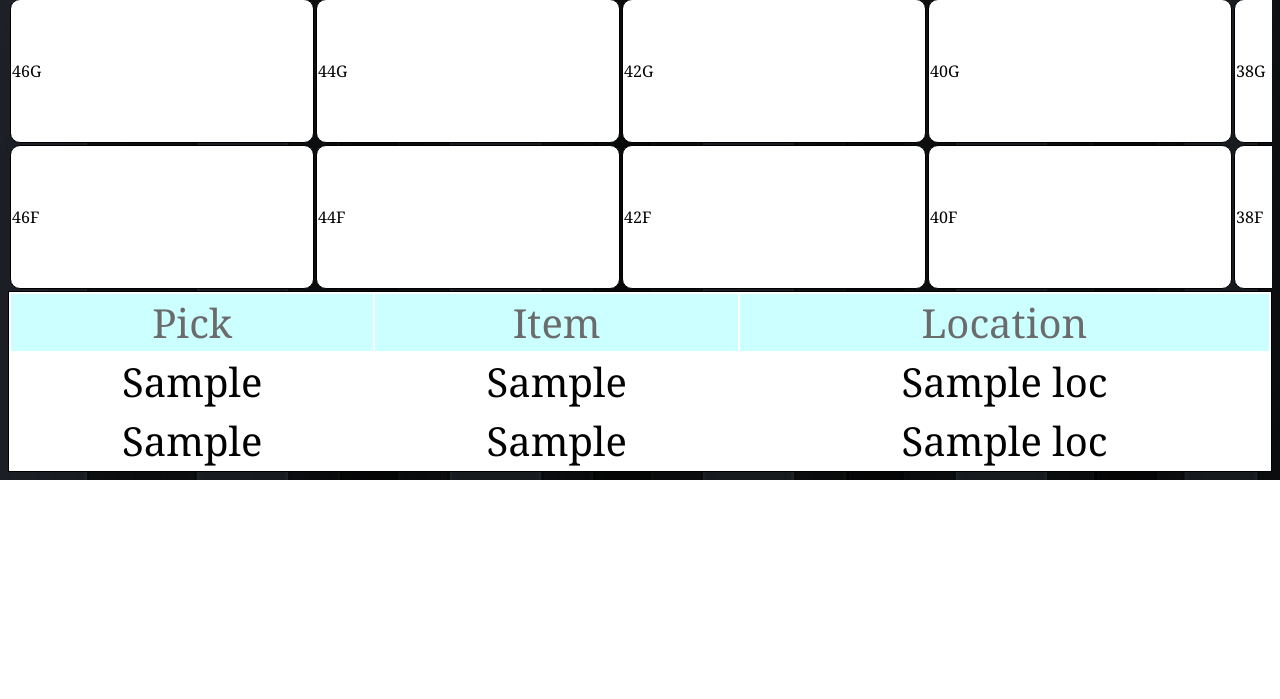
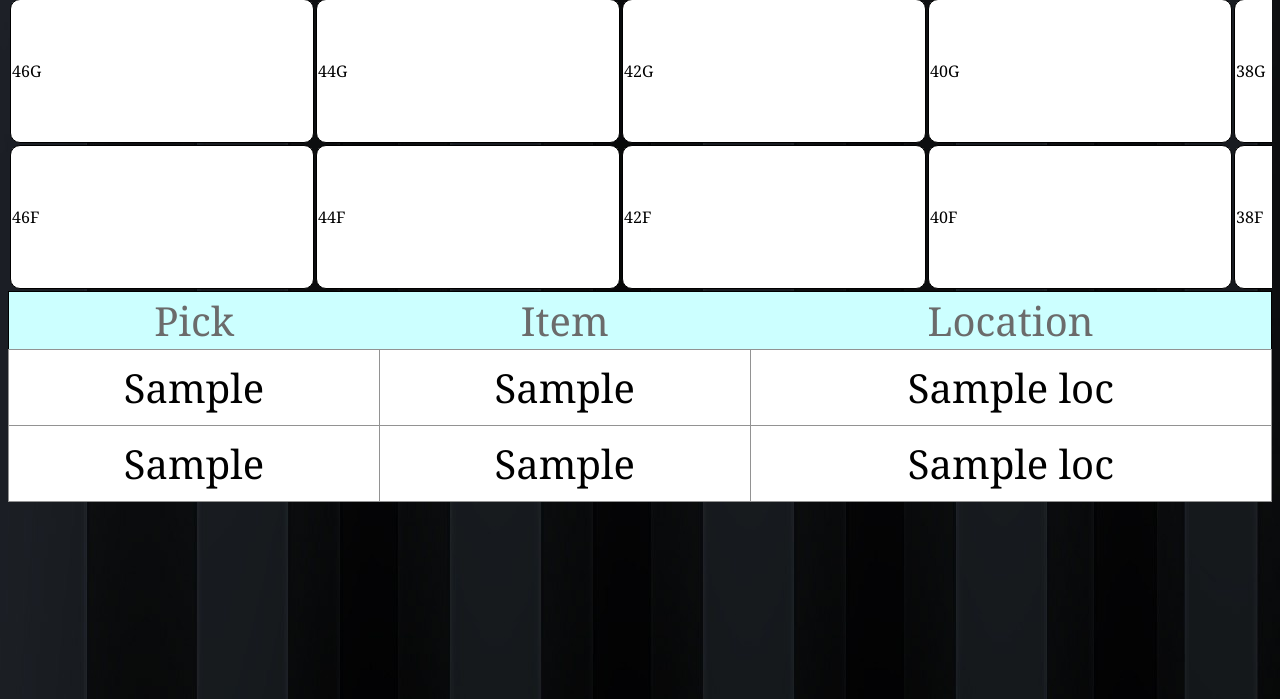
Before and after one commit to RinaldsKudelko/vinteger, a Django app: template home/templates/home/home.html in a window 1280 px wide. Shown: the part 674-1373 px from the top of the page. Before the commit the page ends 1154 px from the top, so only its background shows below. Run offline with Django 3.2, Linux system fonts and the light colour scheme; the template is opened without the code that fills it: most values are stand-ins (such as "Sample title", 1, 10 or a date in 2020); some libraries are stand-ins or nearby versions.

Commit message:
Almost full featured

```diff
--- a/home/static/home/style.css
+++ b/home/static/home/style.css
@@ -65,10 +65,23 @@
 
 }
 
+#bot-tab{
 
+    overflow-y: scroll;
 
-
-
+    height:50vh;
+}
+#pickt{
+    border-collapse: collapse;
+}
+#pickt, .t12{
+    padding:10px;
+    border:1px solid rgb(146, 146, 146);
+}
+#pickt, .t22{
+    padding:10px;
+    border:1px solid rgb(146, 146, 146);
+}
 
 
 #mod-cell{
--- a/home/templates/home/home.html
+++ b/home/templates/home/home.html
@@ -121,7 +121,7 @@
                         </tr>
                         <tr>
 
-                            <td><input class = "inp1" type = "text" id = "picloc1" placeholder="Pick 1"></input></td>
+                            <td><input class = "inp1" type = "text" id = "picloc1" placeholder="Pick 1" onkeyup="this.value = this.value.toUpperCase();"></input></td>
                         </tr>
                         <tr>
 
@@ -129,7 +129,7 @@
                         </tr>
                         <tr>
 
-                            <td><input class = "inp1" type = "text" id = "picloc2" placeholder="Pick 2"></input></td>
+                            <td><input class = "inp1" type = "text" id = "picloc2" placeholder="Pick 2" onkeyup="this.value = this.value.toUpperCase();"></input></td>
                         </tr>
 
                         <tr style = "display:none;">
@@ -143,7 +143,7 @@
 
                 </table>
             </div>
-            <div>
+            <div id = "bot-tab">
                 <table id = "pickt" style = "color:black;border:1px solid black;background-color:white;width:100%;font-size:40px;text-align:center;">
                     <tr style = "background-color:#ccffff; color:#6b6b6b;">
                         <td>Pick</td>
@@ -153,10 +153,18 @@
                     </tr>
                     {% for i in data %}
                     <tr class = "first-pos">
-                        <td style = "display:none;">{{ i.ypos }}</td><td style = "display:none;">{{ i.xpos }}</td><td class = "t1"> {{ i.pick1 }} </td><td> {{ i.value1 }} </td><td> {{ i.loc }} </td>
+                        <td style = "display:none;">{{ i.ypos }}</td>
+                        <td style = "display:none;">{{ i.xpos }}</td>
+                        <td class = "t1 t12"> {{ i.pick1 }} </td>
+                        <td class = "t12"> {{ i.value1 }} </td>
+                        <td class = "t12"> {{ i.loc }} </td>
                     </tr>
                     <tr class = "secound-pos">
-                        <td style = "display:none;">{{ i.ypos }}</td><td style = "display:none;">{{ i.xpos }}</td><td class = "t2"> {{ i.pick2 }} </td><td> {{ i.value2 }} </td><td> {{ i.loc }} </td>
+                        <td style = "display:none;">{{ i.ypos }}</td>
+                        <td style = "display:none;">{{ i.xpos }}</td>
+                        <td class = "t2 t22"> {{ i.pick2 }} </td>
+                        <td class = "t22"> {{ i.value2 }} </td>
+                        <td class = "t22"> {{ i.loc }} </td>
                     </tr>
                     {% endfor %}
                 </table>
@@ -299,16 +307,71 @@ items.forEach(({item, x, y}) => {
     $("#overlay").mouseup( function(){
         $("#overlay").fadeOut(300);
         $("#mod-cell").fadeOut(300);
-        consloe.log("test")
+
+
     })
 
+    var num1 = 0;
+    $(".t1").on("click", function(){
+        if (num1 == 0){
 
-    $(".t1").on("click", function(){
+
+        $(this).css("background-color", "#e6ffe6")
+        var sib1 = $(this).next().css("background-color", "#e6ffe6")
+        var sib2 = $(this).next().next().css("background-color", "#e6ffe6")
         var valuex = $(this).prev().text();
         var valuey = $(this).prev().prev().text();
         console.log(valuex, valuey)
         var colorc = document.getElementById("table").rows[valuey].cells[valuex];
-        $(colorc).css("background-color", "green")
+        var test = $(colorc).find("table").find(".inner-data1");
+        $(test).css("background-color", "#e6ffe6");
+        num1 = 1
+        //$(colorc).css("background-color", "#e6ffe6")
+        } else {
+
+        $(this).css("background-color", "white")
+        var sib1 = $(this).next().css("background-color", "white")
+        var sib2 = $(this).next().next().css("background-color", "white")
+        var valuex = $(this).prev().text();
+        var valuey = $(this).prev().prev().text();
+        console.log(valuex, valuey)
+        var colorc = document.getElementById("table").rows[valuey].cells[valuex];
+        var test = $(colorc).find("table").find(".inner-data1");
+        $(test).css("background-color", "white");
+        num1 = 0
+        //$(colorc).css("background-color", "#e6ffe6")
+        }
+
+
+    });
+
+    var num2 = 0;
+    $(".t2").on("click", function(){
+
+        if (num2 == 0){
+        $(this).css("background-color", "#e6ffe6")
+        var sib1 = $(this).next().css("background-color", "#e6ffe6")
+        var sib2 = $(this).next().next().css("background-color", "#e6ffe6")
+        var valuex = $(this).prev().text();
+        var valuey = $(this).prev().prev().text();
+        console.log(valuex, valuey)
+        var colorc = document.getElementById("table").rows[valuey].cells[valuex];
+        var test = $(colorc).find("table").find(".inner-data2");
+        $(test).css("background-color", "#e6ffe6");
+        num2 = 1
+        } else {
+        $(this).css("background-color", "white")
+        var sib1 = $(this).next().css("background-color", "white")
+        var sib2 = $(this).next().next().css("background-color", "white")
+        var valuex = $(this).prev().text();
+        var valuey = $(this).prev().prev().text();
+        console.log(valuex, valuey)
+        var colorc = document.getElementById("table").rows[valuey].cells[valuex];
+        var test = $(colorc).find("table").find(".inner-data2");
+        $(test).css("background-color", "white");
+        num2 = 0
+        }
+        //$(colorc).css("background-color", "#e6ffe6")
     });
 
 </script>
--- a/home/views.py
+++ b/home/views.py
@@ -9,7 +9,7 @@ a = "94.10.26.6"
 def home(request):
     conn = pymysql.connect(host = a, user = "root", password = "51379028", db = "database")
     cur = conn.cursor()
-    cur.execute("SELECT * FROM locationindex")
+    cur.execute("SELECT * FROM locationindex ORDER BY pick1, pick2 ASC")
 
     data = (dict(location = row[0], x = row[1], y = row[2], value1 = row[3], value2 = row[4], color1 = row[5], color2 = row[6], pick1 = row[7], pick2 = row[8]) for row in cur)
 
@@ -64,7 +64,7 @@ def celldata(request):
     y=int(cell.replace("'", ""))
     conn = pymysql.connect(host = a, user = "root", password = "51379028", db = "database")
     cur = conn.cursor()
-    cur.execute("SELECT * FROM locationindex WHERE x = %s AND y = %s",(x, y))
+    cur.execute("SELECT * FROM locationindex WHERE x = %s AND y = %s ORDER BY pick1, pick2 ASC",(x, y))
 
     data = []
     for i in cur:
```
